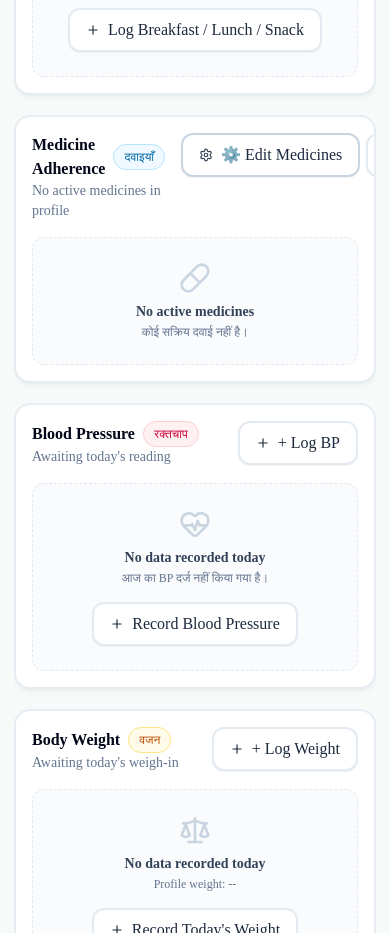
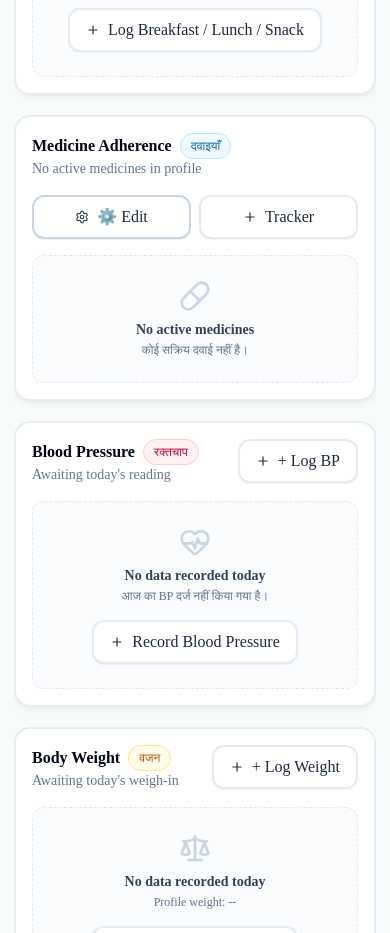
Before and after one commit to pawan2747/SwasthTrack-AI, a Next.js app: page / in a window 390 px wide. Shown: the part 3700-4633 px from the top of the page. Built offline with nearby package versions, Linux system fonts and the light colour scheme; no server answers.

Commit message:
fix(ui-alignment): perfect flex responsiveness and clean alignment for medicine header buttons

```diff
--- a/src/components/dashboard/dashboard-sections.tsx
+++ b/src/components/dashboard/dashboard-sections.tsx
@@ -188,7 +188,7 @@ export function DashboardSections({
 
       {/* 2. MEDICINE ADHERENCE */}
       <Card>
-        <CardHeader>
+        <CardHeader className="flex flex-col sm:flex-row sm:items-center justify-between gap-3">
           <div>
             <div className="flex items-center gap-2">
               <CardTitle>Medicine Adherence</CardTitle>
@@ -200,13 +200,21 @@ export function DashboardSections({
                 : "No active medicines in profile"}
             </CardDescription>
           </div>
-          <div className="flex items-center gap-1.5 shrink-0">
-            <Button variant="secondary" onClick={() => setIsManageOpen(true)} className="h-9 px-2.5 text-xs font-bold border border-slate-300 hover:bg-slate-100 cursor-pointer">
-              <Settings className="h-3.5 w-3.5 text-slate-700" />
-              <span>⚙️ Edit Medicines</span>
+          <div className="flex items-center gap-2 shrink-0 w-full sm:w-auto">
+            <Button
+              variant="secondary"
+              onClick={() => setIsManageOpen(true)}
+              className="flex-1 sm:flex-none h-9 px-3 text-xs font-bold border border-slate-300 hover:bg-slate-100 cursor-pointer"
+            >
+              <Settings className="h-3.5 w-3.5 text-slate-700 shrink-0" />
+              <span>⚙️ Edit</span>
             </Button>
-            <Button variant="secondary" onClick={onOpenMedicine} className="h-9 px-2.5 text-xs font-bold cursor-pointer">
-              <Plus className="h-3.5 w-3.5" />
+            <Button
+              variant="secondary"
+              onClick={onOpenMedicine}
+              className="flex-1 sm:flex-none h-9 px-3 text-xs font-bold cursor-pointer"
+            >
+              <Plus className="h-3.5 w-3.5 shrink-0" />
               <span>Tracker</span>
             </Button>
           </div>
--- a/src/components/forms/manage-medicines-dialog.tsx
+++ b/src/components/forms/manage-medicines-dialog.tsx
@@ -89,8 +89,8 @@ export function ManageMedicinesDialog({
       >
         <div className="space-y-4 max-w-full">
           {/* TOP ACTION BAR */}
-          <div className="flex items-center justify-between gap-3 p-3 rounded-2xl border-2 border-emerald-200 bg-emerald-50/70">
-            <div className="flex items-center gap-2">
+          <div className="flex flex-col sm:flex-row sm:items-center justify-between gap-3 p-3.5 rounded-2xl border-2 border-emerald-200 bg-emerald-50/70">
+            <div className="flex items-center gap-2.5">
               <Pill className="h-5 w-5 text-emerald-700 shrink-0" />
               <div>
                 <p className="text-xs sm:text-sm font-black text-emerald-950">
@@ -104,7 +104,7 @@ export function ManageMedicinesDialog({
             <button
               type="button"
               onClick={() => setIsAddOpen(true)}
-              className="px-3.5 py-2 rounded-xl bg-emerald-600 hover:bg-emerald-700 active:scale-97 text-white font-black text-xs sm:text-sm flex items-center gap-1.5 shadow-md transition-all cursor-pointer shrink-0"
+              className="w-full sm:w-auto px-4 py-2 rounded-xl bg-emerald-600 hover:bg-emerald-700 active:scale-97 text-white font-black text-xs sm:text-sm flex items-center justify-center gap-1.5 shadow-md transition-all cursor-pointer shrink-0"
             >
               <Plus className="h-4 w-4" />
               <span>+ नई दवा जोड़ें</span>
--- a/src/components/medicines/medicine-schedule.tsx
+++ b/src/components/medicines/medicine-schedule.tsx
@@ -201,9 +201,9 @@ export function MedicineSchedule({
   return (
     <Card className="border-2 border-slate-200/90 shadow-md">
       {/* HEADER & DATE NAVIGATOR */}
-      <CardHeader className="p-4 sm:p-6 pb-3 sm:pb-4 border-b border-slate-100">
+      <CardHeader className="flex flex-col sm:flex-row sm:items-center justify-between gap-4 p-4 sm:p-6 pb-4 border-b border-slate-100">
         <div>
-          <div className="flex items-center gap-2">
+          <div className="flex flex-wrap items-center gap-2">
             <CardTitle className="text-xl sm:text-2xl font-black text-slate-900">
               Medicine Schedule
             </CardTitle>
@@ -211,21 +211,21 @@ export function MedicineSchedule({
               दवाइयों का समय
             </Badge>
           </div>
-          <CardDescription className="text-sm font-medium text-slate-600 mt-1">
-            दिन के समय के अनुसार दवाइयों की सूची, खुराक और पिछली तारीखों की एंट्री बदलें
+          <CardDescription className="text-xs sm:text-sm font-medium text-slate-600 mt-1">
+            दिन के समय के अनुसार दवाइयों की सूची एवं खुराक दर्ज करें
           </CardDescription>
         </div>
-        <div className="flex flex-wrap items-center gap-2">
+        <div className="flex items-center gap-2 shrink-0 w-full sm:w-auto">
           <Button
             variant="secondary"
             onClick={() => setIsManageOpen(true)}
-            className="h-10 px-3.5 text-xs sm:text-sm font-bold border-2 border-slate-300 hover:border-slate-400 bg-white text-slate-800 shadow-2xs cursor-pointer"
+            className="flex-1 sm:flex-none h-10 px-3.5 text-xs sm:text-sm font-bold border-2 border-slate-300 hover:border-slate-400 bg-white text-slate-800 shadow-2xs cursor-pointer"
           >
-            <Settings className="h-4 w-4 text-slate-700" />
-            <span>⚙️ Edit Medicines (दवाइियाँ सम्पादित करें)</span>
+            <Settings className="h-4 w-4 text-slate-700 shrink-0" />
+            <span>⚙️ Edit / बदलें</span>
           </Button>
-          <Button variant="primary" onClick={onAddMedicine} className="h-10 px-4 text-xs sm:text-sm font-bold shadow-xs">
-            <Plus className="h-4 w-4" />
+          <Button variant="primary" onClick={onAddMedicine} className="flex-1 sm:flex-none h-10 px-4 text-xs sm:text-sm font-bold shadow-xs cursor-pointer">
+            <Plus className="h-4 w-4 shrink-0" />
             <span>+ Add Medicine</span>
           </Button>
         </div>
```
